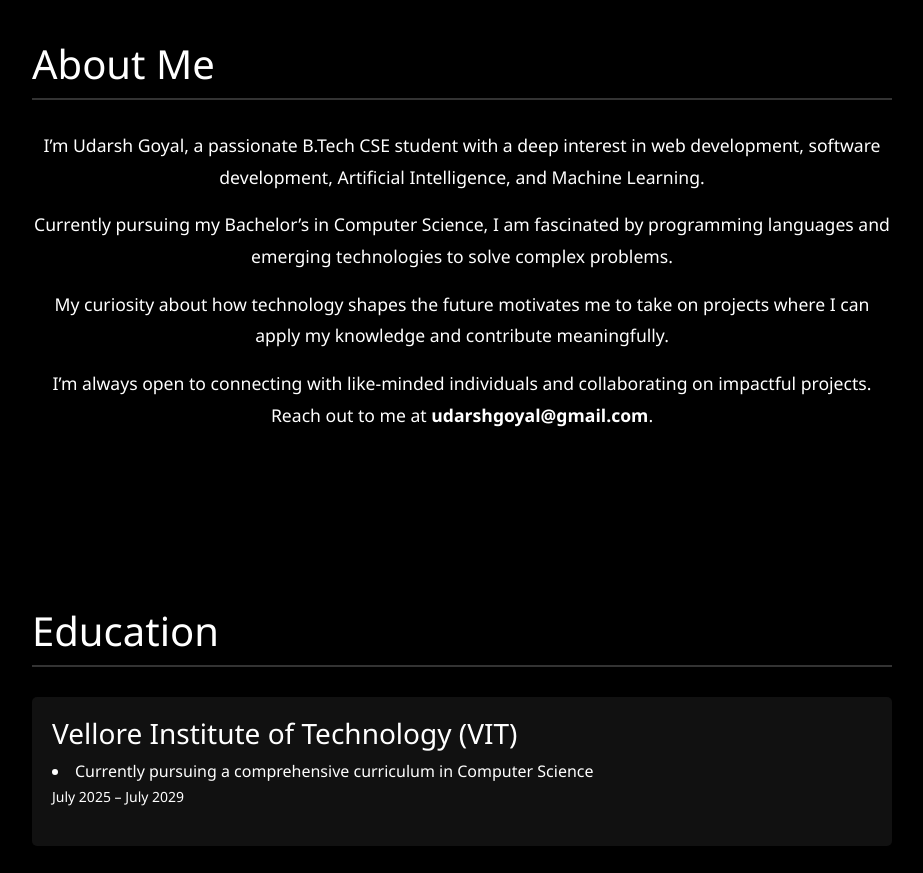
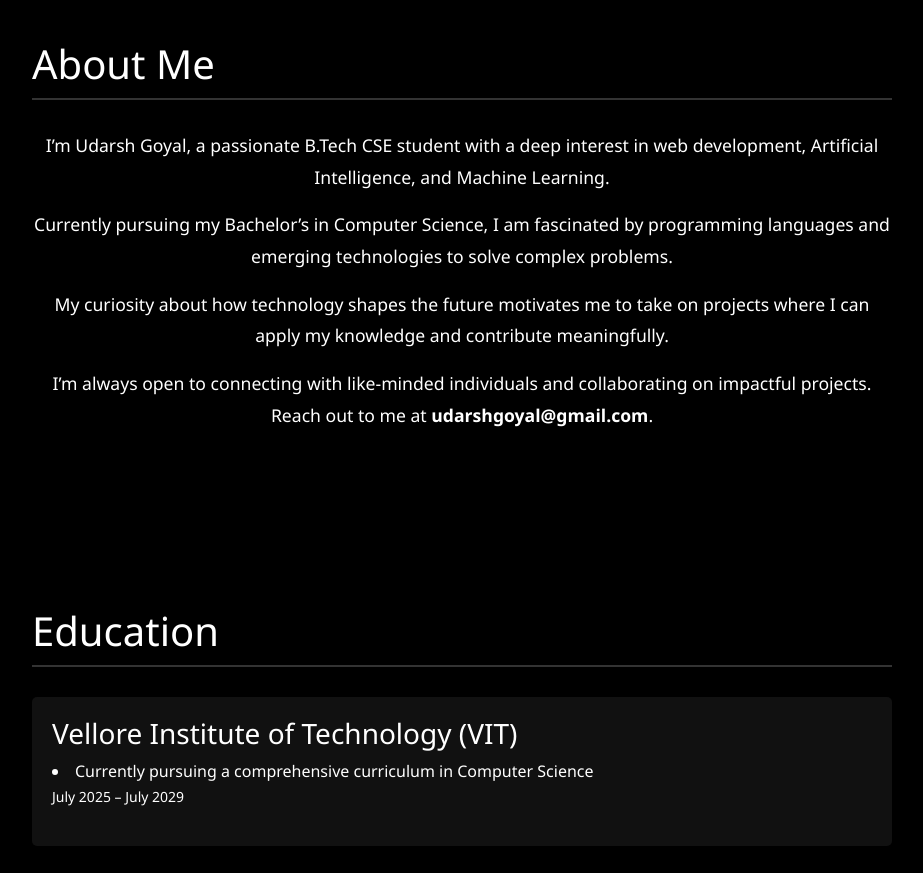
Before and after one commit to udarshcodes/my_web, a plain HTML site: page index.html in a window 1280 px wide. Shown: the part 840-1713 px from the top of the page, without its empty margins (178-1101 px from the left). Drawn offline with nearby package versions, Linux system fonts and the light colour scheme.

Commit message:
Update index.html

```diff
--- a/index.html
+++ b/index.html
@@ -35,7 +35,7 @@
     <section id="about">
         <h2 class="section-title">About Me</h2>
         <div class="about-content">
-            <p>I’m Udarsh Goyal, a passionate B.Tech CSE student with a deep interest in web development, software development, Artificial Intelligence, and Machine Learning.</p>
+            <p>I’m Udarsh Goyal, a passionate B.Tech CSE student with a deep interest in web development, Artificial Intelligence, and Machine Learning.</p>
             <p>Currently pursuing my Bachelor’s in Computer Science, I am fascinated by programming languages and emerging technologies to solve complex problems.</p>
             <p>My curiosity about how technology shapes the future motivates me to take on projects where I can apply my knowledge and contribute meaningfully.</p>
             <p>I’m always open to connecting with like-minded individuals and collaborating on impactful projects. Reach out to me at <b>udarshgoyal@gmail.com</b>.</p>
```
